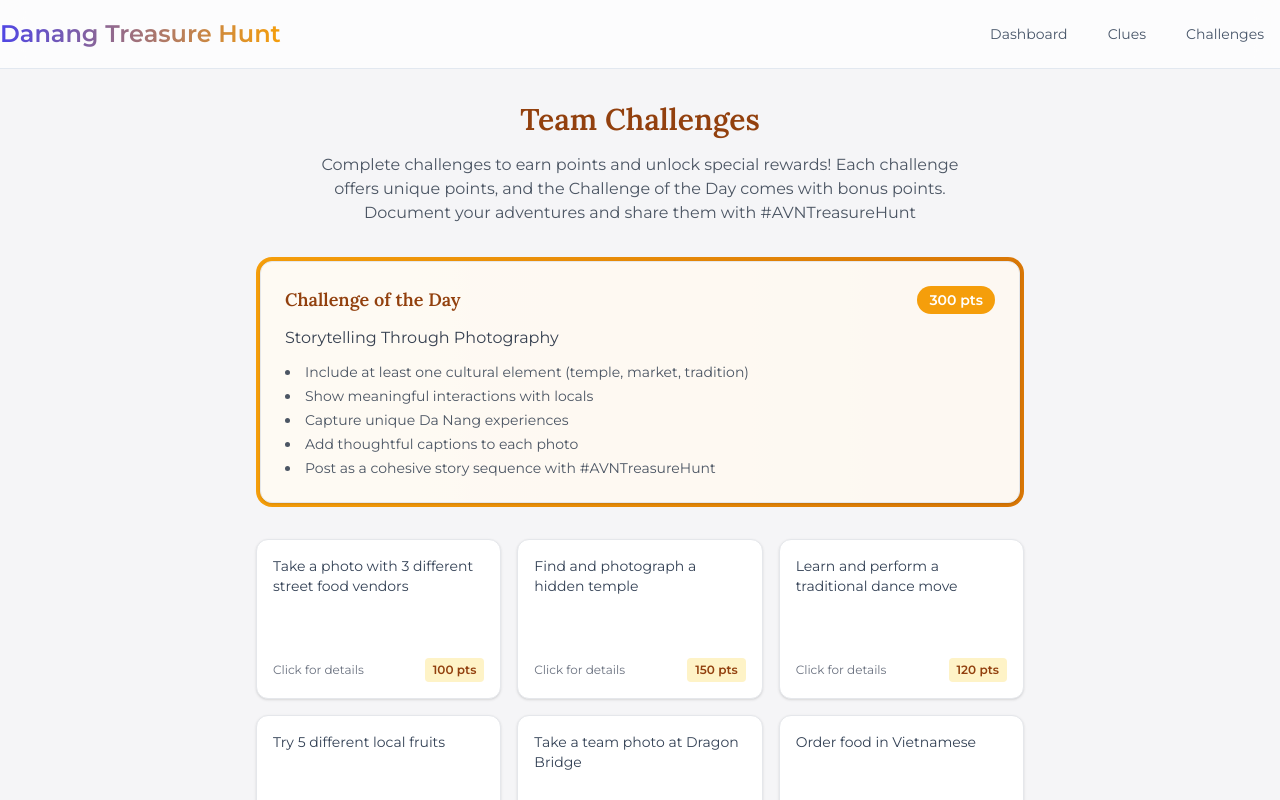
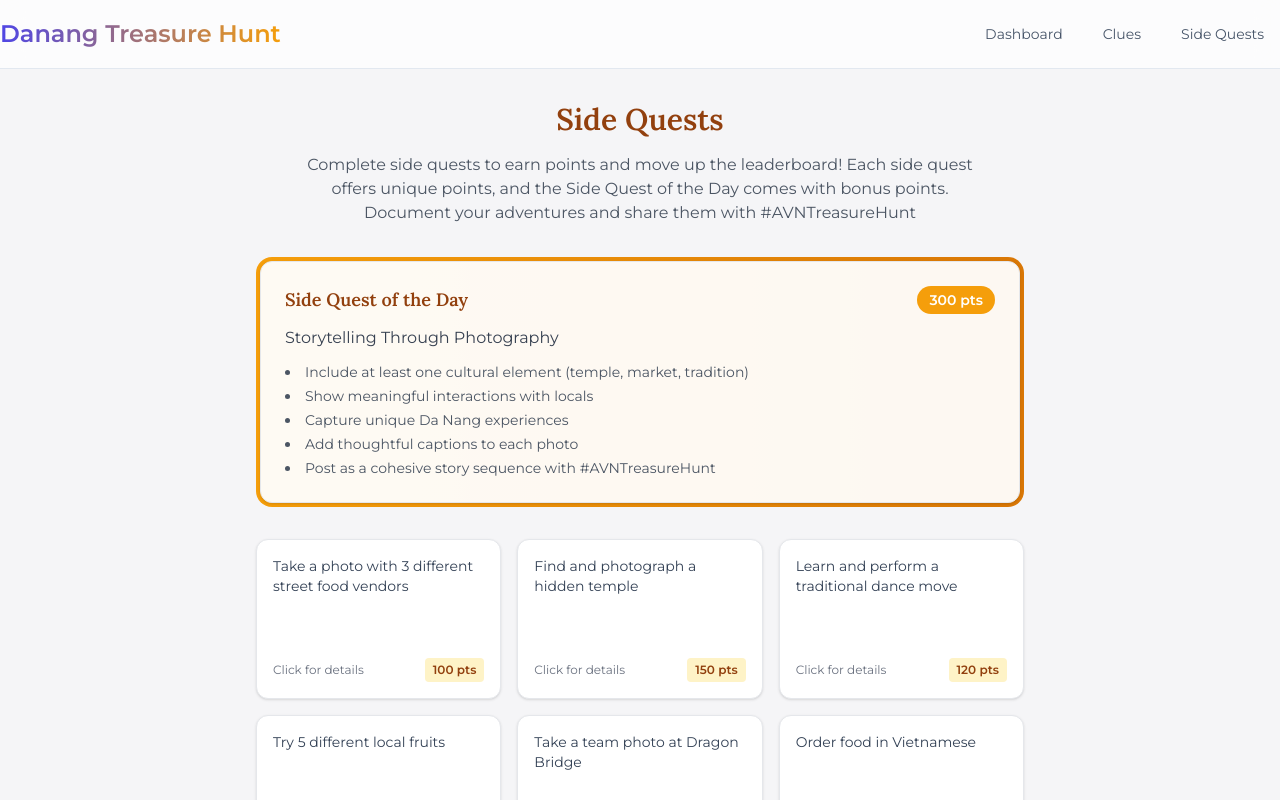
Before and after one commit to Aloha-Treasure-Hunt/Aloha-FE, a Next.js app: page /challenges in a window 1280 px wide. Shown: the top 800 px of the page. Built offline with nearby package versions, Linux system fonts and the light colour scheme.

Commit message:
changed challenge to side quest

```diff
--- a/app/challenges/page.tsx
+++ b/app/challenges/page.tsx
@@ -212,10 +212,10 @@ const BONUS_CHALLENGE: Challenge = {
 export default function ChallengePage() {
   return (
     <main className="container mx-auto py-8 px-4">
-      <h1 className="text-3xl font-bold text-center mb-4 text-amber-800">Team Challenges</h1>
+      <h1 className="text-3xl font-bold text-center mb-4 text-amber-800">Side Quests</h1>
       <p className="text-center mb-8 text-gray-600 max-w-2xl mx-auto">
-        Complete challenges to earn points and unlock special rewards! Each challenge offers unique points,
-        and the Challenge of the Day comes with bonus points. Document your adventures and share them with
+        Complete side quests to earn points and move up the leaderboard! Each side quest offers unique points,
+        and the Side Quest of the Day comes with bonus points. Document your adventures and share them with
         #AVNTreasureHunt
       </p>
       <BingoCard challenges={CHALLENGES} bonusChallenge={BONUS_CHALLENGE} />
--- a/app/landing/page.tsx
+++ b/app/landing/page.tsx
@@ -16,7 +16,7 @@ const Page: FC = () => {
             City Treasure Hunt
           </h1>
           <p className="text-xl text-amber-700 max-w-2xl mx-auto">
-            Explore the city, solve clues, complete challenges and win prizes in this exciting five-day adventure!
+            Explore the city, solve clues, complete side quests and win prizes in this exciting hunt!
           </p>
         </section>
 
@@ -35,7 +35,7 @@ const Page: FC = () => {
                 <li>Visit locations to find verification codes</li>
                 <li>Enter codes to unlock more clues</li>
                 <li>Share your adventure on Instagram with #AVNTreasureHunt</li>
-                <li>Complete <a href="/challenges" className="text-amber-700 hover:underline">Challenges</a> and post them to your story and tag us for additional points</li>
+                <li>Complete <a href="/challenges" className="text-amber-700 hover:underline">Side Quests</a> and post them to your story and tag us for additional points</li>
               </ol>
             </div>
           </section>
--- a/components/Header.tsx
+++ b/components/Header.tsx
@@ -16,7 +16,7 @@ export function Header() {
             <Link href="/clues">Clues</Link>
           </Button>
           <Button variant="ghost" asChild className="text-slate-600 hover:text-indigo-600 hover:bg-indigo-50/50">
-            <Link href="/challenges">Challenges</Link>
+            <Link href="/challenges">Side Quests</Link>
           </Button>
         </div>
       </nav>
--- a/components/challenges/bingo-card.tsx
+++ b/components/challenges/bingo-card.tsx
@@ -25,7 +25,7 @@ export function BingoCard({ challenges, bonusChallenge }: BingoCardProps) {
             <Card className="p-6 bg-white/95 space-y-3">
               <div className="flex justify-between items-start">
                 <h3 className="text-lg font-bold text-amber-800">
-                  Challenge of the Day
+                  Side Quest of the Day
                 </h3>
                 <span className="bg-amber-500 text-white px-3 py-1 rounded-full text-sm font-semibold">
                   {bonusChallenge.points} pts
```
